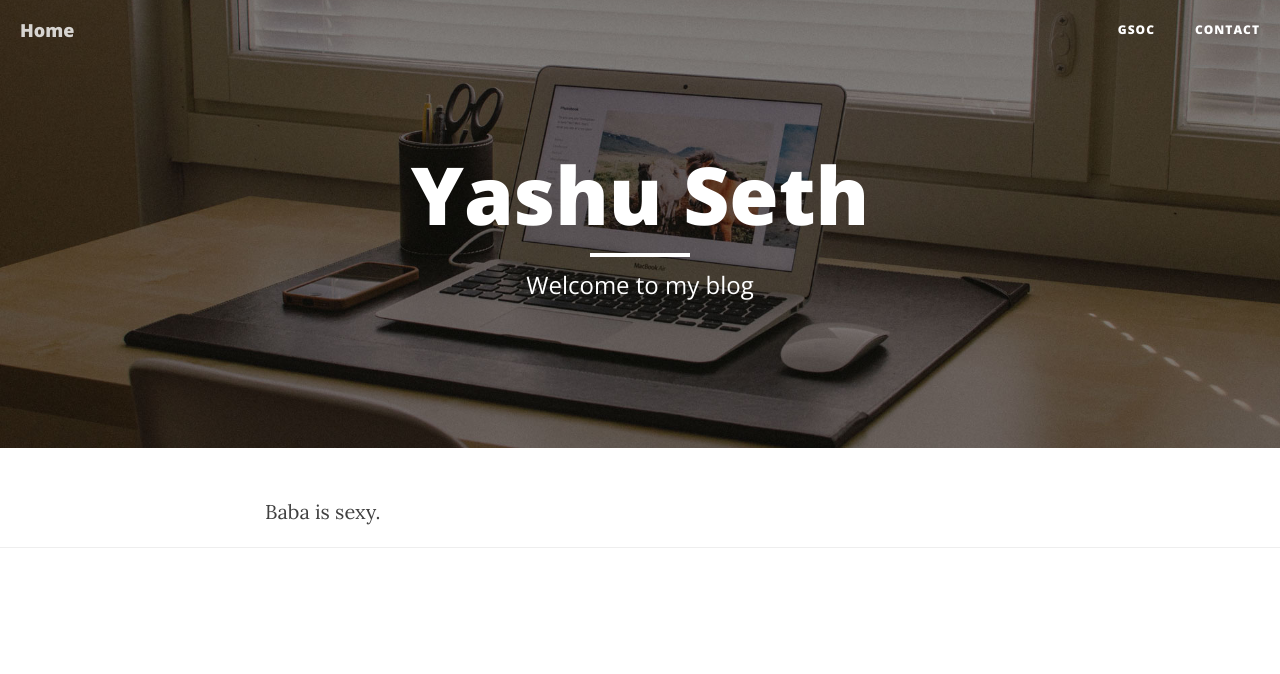
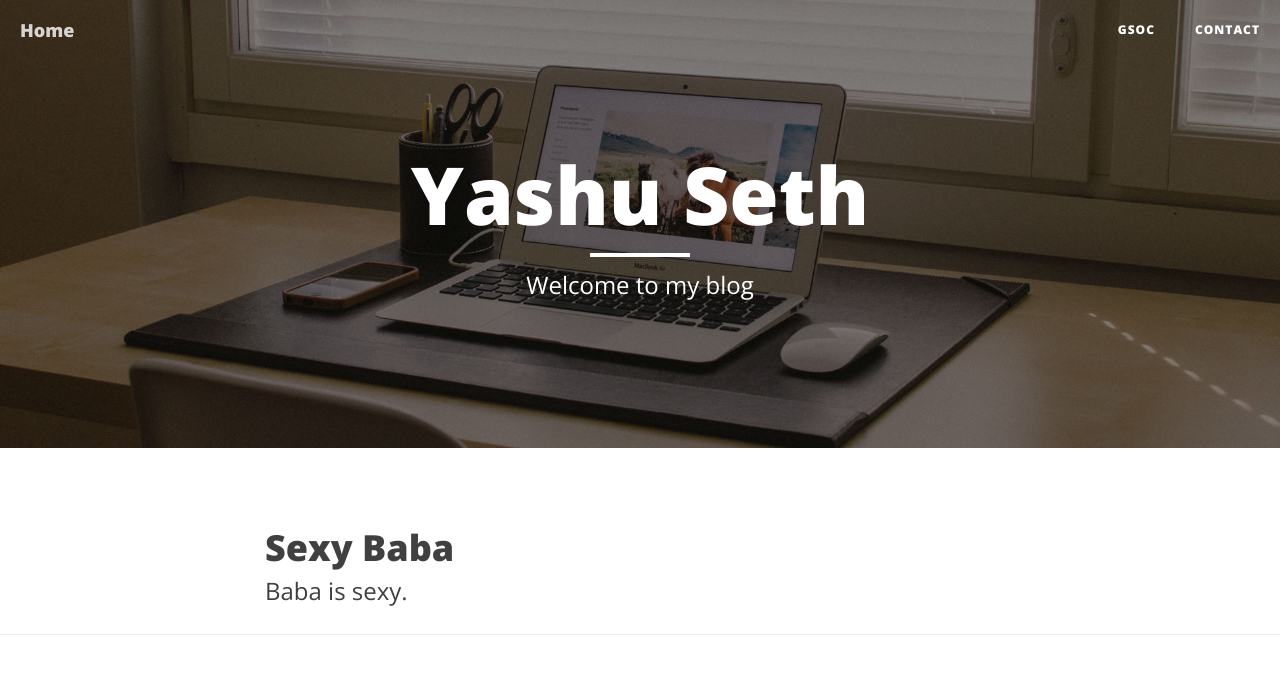
Before and after one commit to yashu-seth/my_blog, a Django app: a page that uses my_blog/templates/view_post.html in a window 1280 px wide. Shown: the top 674 px of the page. Run offline with Django 3.2, Linux system fonts and the light colour scheme; data comes from the database, SQL or seed files in the repository; some libraries are stand-ins or nearby versions.

Commit message:
modifies view_post template

```diff
--- a/my_blog/templates/view_post.html
+++ b/my_blog/templates/view_post.html
@@ -2,8 +2,20 @@
 
 {% block head_title %} {{ post.title }} {% endblock %}
 
-{% block title %} {{ post.title }} {% endblock %}
 
 {% block content %}
-    {{ post.body }}
-{% endblock %}
+
+<div class="post-preview">
+        <a href="post.html">
+            <h2 class="post-title">
+                {% block title %} {{ post.title }} {% endblock %}
+            </h2>
+
+            <h3 class="post-subtitle">
+				    {{ post.body }}
+            </h3>
+        </a>
+        <!-- <p class="post-meta">Posted by <a href="#">Start Bootstrap</a> on September 24, 2014</p> -->
+ </div>
+
+ {% endblock %}
```
